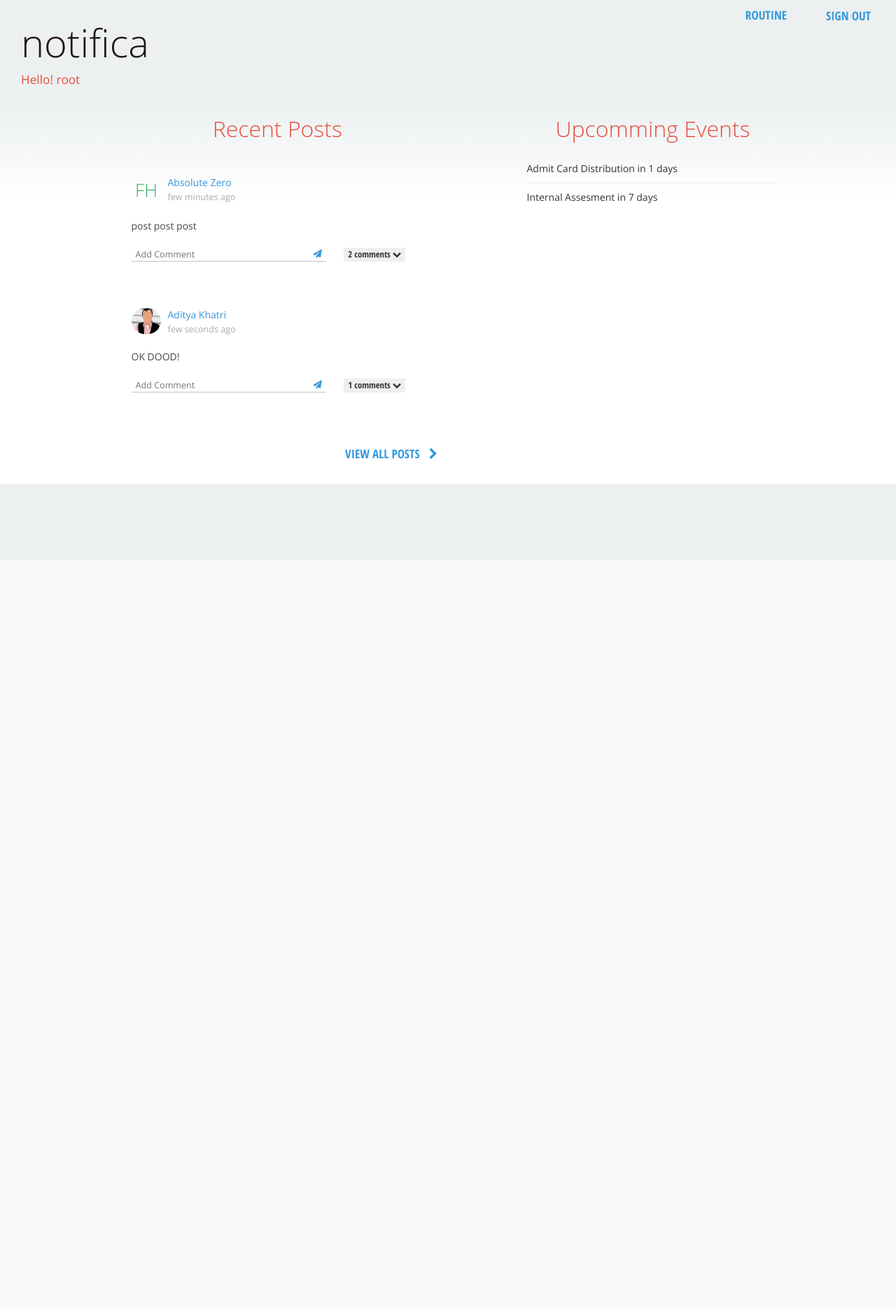
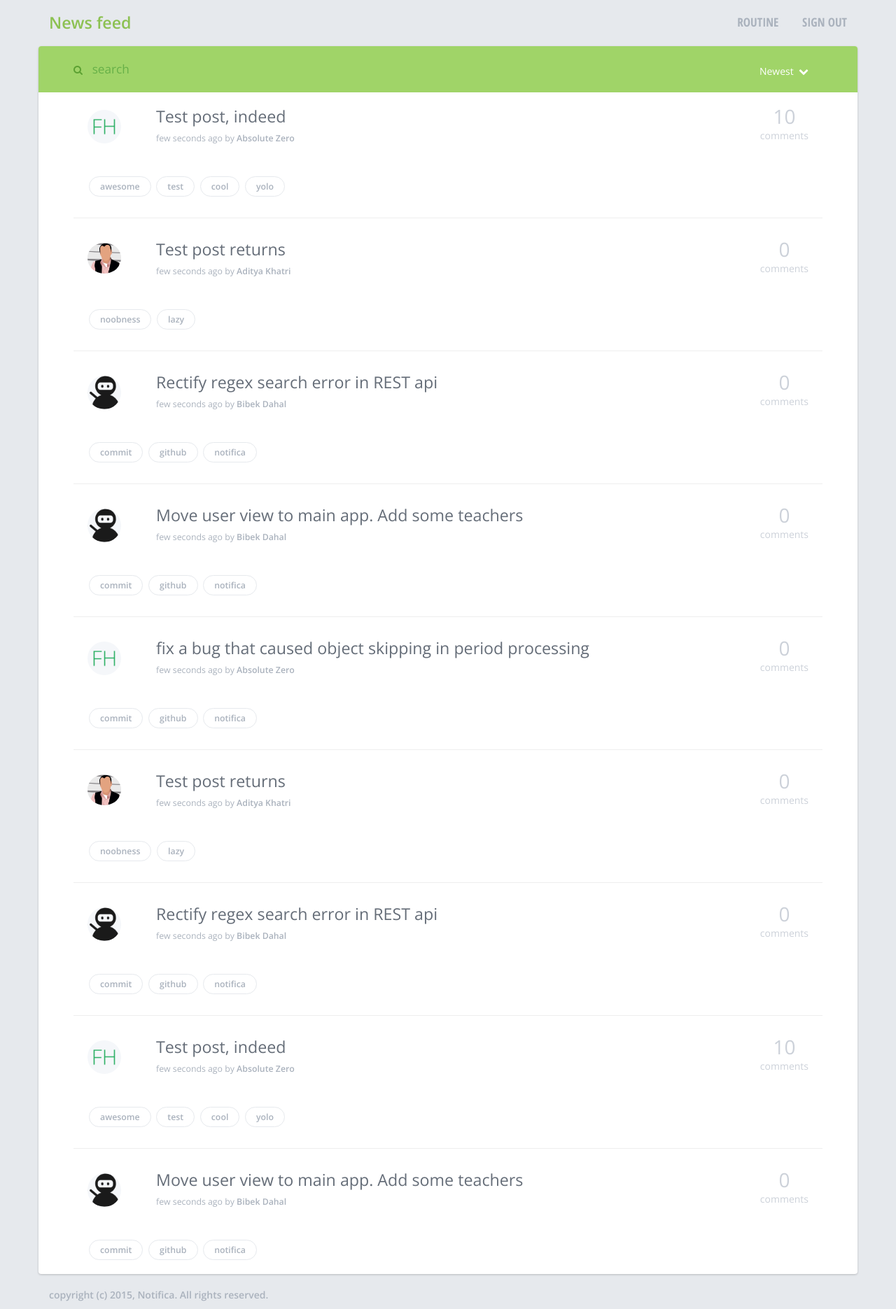
Before and after one commit to coders-circle/Notifica, a Django app: page /user/ in a window 1280 px wide. Shown: the whole page at 70% size. Before the commit the page ends 656 px from the top, so only its background shows below. Run offline with Django 3.2, Linux system fonts and the light colour scheme; a user stored in the database is signed in; some libraries are stand-ins or nearby versions.

Commit message:
improve design

```diff
--- a/web/main/templates/main/user.html
+++ b/web/main/templates/main/user.html
@@ -16,43 +16,47 @@ Notifica: News feed
 {% endblock %}
 
 {% block body %}
-<div class="block" id="title-block">
-    <form method="post">
-        {% csrf_token %}
-        <input type="submit" value="Sign out">
-    </form>
-    <a href="{% url 'routine:routine' %}">Routine</a>
-    <h1>Notifica</h1>
-    <p>
-        Hello! {% if user.first_name %}{{ user.first_name }}{% else %}{{ user.username }}{% endif %}
-    </p>
+<div class="block" id="top-block">
+    <div class="container">
+        <div class="menu">
+            <!-- <form method="post">
+                {% csrf_token %}
+                <input type="submit" value="Sign out">
+            </form> -->
+            <a href="{% url 'routine:routine' %}">Routine</a>
+            <a href="#">Sign out</a>
+        </div>
+        <h2 class="title">News feed</h2>
+    </div>
 </div>
 <div class="block" id="news-block">
     <div class="container">
-        <div class="row">
-            <div class="col-sm-5 col-sm-offset-1">
-                <h2>Recent Posts</h2>
-                {% for userpost in userposts %}
-                    {% include 'main/userpost.html' %}
-                {% endfor %}
-                <a id="view-all-link" href="#">View all Posts &nbsp;&nbsp;<i class="fa fa-chevron-right"></i></a>
-            </div>
-            <div class="col-sm-4 col-sm-offset-1">
-                <h2>Upcomming Events</h2>
-                <div class="card card-event">
-                    <span class="title">Admit Card Distribution</span> in <span class="eta-low">1 days</span>
-                </div>
-                <hr>
-                <div class="card card-event">
-                    <span class="title">Internal Assesment</span> in <span class="eta-high">7 days</span>
+        <div class="controls-news">
+            <div class="fa fa-search"></div>
+            <input type="text" placeholder="search">
+            <div class="filters">
+                <div class="dropdown">
+                    <button class="dropdown-toggle" type="button" data-toggle="dropdown">
+                        Newest &nbsp;<span class="fa fa-chevron-down"></span>
+                    </button>
+                    <ul class="dropdown-menu">
+                        <li class="selected"><a href="#">Newest</a></li>
+                        <li><a href="#">Comments</a></li>
+                    </ul>
                 </div>
             </div>
         </div>
-        <br>
+        {% for userpost in userposts %}
+            {% include 'main/userpost.html' %}
+            {% if forloop.counter != userposts|length %}
+            <hr>
+            {% endif %}
+        {% endfor %}
     </div>
 </div>
-
-
-
-
+<div class="block" id="footer-block">
+    <div class="container">
+        copyright (c) 2015, Notifica. All rights reserved.
+    </div>
+</div>
 {% endblock %}
--- a/web/main/templates/main/userpost.html
+++ b/web/main/templates/main/userpost.html
@@ -1,28 +1,19 @@
 {% load staticfiles %}
 <div class="userpost">
-    <div class="userinfo userinfo-op row">
+    <div class="num-comments">
+        <div class="num">
+            {{ userpost.numComments }}
+        </div>
+        comments
+    </div>
+    <div class="header">
         <img class="user-avatar" src="{% static 'img/' %}{{ userpost.userAvatar }}">
-        <a class="user-name" href="{{ userpost.userProfileLink }}">{{ userpost.userName }}</a>
-        <br>
-        <span class="time">{{ userpost.time }}</span>
+        <a href="#" class="title">{{ userpost.title }}</a>
+        <div class="info">{{ userpost.time }} by <a href="#" class="user-name">{{ userpost.userName }}</a></div>
     </div>
-    <div class="content row">
-        <p>
-            {{ userpost.content }}
-        </p>
-    </div>
-    <div class="controls row">
-        <div class="col-md-8 control-add-comment">
-            <button class="btn-send"><i class="fa fa-paper-plane"></i></button>
-            <input type="text" placeholder="Add Comment">
-        </div>
-        <div class="col-md-4 control-toggle-comments">
-            <button class="btn-toggle-comments">{{ userpost.comments|length }} comments <i class="fa fa-chevron-down"></i></button>
-        </div>
-    </div>
-    <div class="comments row" data-hidden="true">
-        {% for comment in userpost.comments %}
-        {% include 'main/comment.html' %}
+    <div class="tags">
+        {% for tag in userpost.tags %}
+        <span class="tag">{{ tag }}</span>
         {% endfor %}
     </div>
 </div>
--- a/web/main/views.py
+++ b/web/main/views.py
@@ -59,56 +59,75 @@ class RegisterView(View):
 
 # TODO: Replace user info with User class
 
-class Comment(object):
-    userName = None
-    userProfileLink = "#"
-    userAvatar = "ninja.png"
-    content = None;
-    time = "few seconds ago"
 
 class UserPost(object):
     userName = None
     userProfileLink = "#"
     userAvatar = "ninja.png"
+    title = None
     content = None
     time = "few seconds ago";
+    numComments = 0
     def __init__(self):
-        self.comments = []
+        self.tags = []
 
 
 class UserView(View):
     def get(self, request):
         if isValidUser(request.user):
-            testComment1 = Comment()
-            testComment1.userName = "fhx"
-            testComment1.content = "hello world"
-
-            testComment2 = Comment()
-            testComment2.userName = "Aditya Khatri"
-            testComment2.content = "OK DOOD!"
-
-            testComment3 = Comment()
-            testComment3.userName = "Bibek Dahal"
-            testComment3.content = "Test Comment"
-
             testPost1 = UserPost()
-            testPost1.userName = "Absolute Zero";
-            testPost1.content = "post post post";
-            testPost1.time = "few minutes ago";
+            testPost1.userName = "Absolute Zero"
+            testPost1.title = "Test post, indeed"
             testPost1.userAvatar = "fh.png"
+            testPost1.tags.append("awesome")
+            testPost1.tags.append("test")
+            testPost1.tags.append("cool")
+            testPost1.tags.append("yolo")
+            testPost1.numComments = 10
 
             testPost2 = UserPost()
             testPost2.userName = "Aditya Khatri"
-            testPost2.content = "OK DOOD!"
+            testPost2.title = "Test post returns"
             testPost2.userAvatar = "ks.png"
+            testPost2.tags.append("noobness")
+            testPost2.tags.append("lazy")
 
-            testPost1.comments.append(testComment1)
-            testPost1.comments.append(testComment2)
-            testPost2.comments.append(testComment3)
+            testPost3 = UserPost()
+            testPost3.userName = "Bibek Dahal"
+            testPost3.title = "Rectify regex search error in REST api"
+            testPost3.userAvatar = "ninja.png"
+            testPost3.tags.append("commit")
+            testPost3.tags.append("github")
+            testPost3.tags.append("notifica")
+
+            testPost4 = UserPost()
+            testPost4.userName = "Bibek Dahal"
+            testPost4.title = "Move user view to main app. Add some teachers"
+            testPost4.userAvatar = "ninja.png"
+            testPost4.tags.append("commit")
+            testPost4.tags.append("github")
+            testPost4.tags.append("notifica")
+
+            testPost5 = UserPost()
+            testPost5.userName = "Absolute Zero"
+            testPost5.title = "fix a bug that caused object skipping in period processing"
+            testPost5.userAvatar = "fh.png"
+            testPost5.tags.append("commit")
+            testPost5.tags.append("github")
+            testPost5.tags.append("notifica")
+
+
 
             userPosts = []
             userPosts.append(testPost1)
             userPosts.append(testPost2)
+            userPosts.append(testPost3)
+            userPosts.append(testPost4)
+            userPosts.append(testPost5)
+            userPosts.append(testPost2)
+            userPosts.append(testPost3)
+            userPosts.append(testPost1)
+            userPosts.append(testPost4)
 
             context = {'userposts':userPosts}
             return render(request, "main/user.html", context)
--- a/web/static/css/user.css
+++ b/web/static/css/user.css
@@ -1,115 +1,151 @@
-#title-block input[type="submit"]{
-    margin-left: 50px;
+body{
+    background-color: #e6e9ed;
 }
-#title-block input[type="submit"],
-#view-all-link{
+
+#top-block{
+    font-family: "Open Sans";
+    padding: 20px;
+}
+#top-block .title{
+    font-size: 1.66em;
+    font-weight: bold;
+    margin: 0px;
+    color: #8cc152;
+}
+#top-block .menu{
+    float: right;
+}
+#top-block .menu *{
     font-family: "Open Sans Condensed", "Ubuntu Condensed";
     text-transform:uppercase;
     font-size: 1.23em;
-    float:right;
+    font-weight: 600;
     background-color: transparent;
-    color: #3498db;
+    color: #aab2bd;
     border: none;
     outline: none;
+    margin-left: 30px;
+    transition: 0.2s;
 }
-#view-all-link{
-    margin-top: 30px;
+#top-block .menu *:hover{
+    color: #da4453;
 }
-#title-block input[type="submit"]:hover,
-#view-all-link:hover{
-    color:#2980b9;
-}
+
 #news-block{
     font-family: "Open Sans";
-    background: linear-gradient(#ecf0f1 0%, #fff 140px, #fff 100%);
     padding-top: 0px;
 }
-#news-block h2{
-    font-family: "Open Sans Light";
-    font-size: 32px;
-    text-align: center;
-    color: #e74c3c;
-    margin-bottom: 30px;
+#news-block .container{
+    color: #656d78;
+    background-color: #fff;
+    box-shadow: 0px 1px 3px rgba(0, 0, 0, 0.2);
+    border: none;
+    border-radius:4px;
+    padding: 0px 50px;
 }
-hr{
-    margin-top: 10px;
-    margin-bottom: 10px;
+.controls-news{
+    margin: 0px -50px;
+    background-color: #a0d468;
+    color: #5ca132;
+    padding:20px 50px;
+    border-top-left-radius: 4px;
+    border-top-right-radius: 4px;
+
+}
+.controls-news *{
+    border:none;
+    outline:none;
+}
+::-webkit-input-placeholder{
+    color: #66b048;
+}
+.controls-news input[type="text"]{
+    background-color: transparent;
+    font-size: 1.23em;
+    margin-left: -20px;
+    padding-left: 30px;
+    width: 300px;
+}
+.controls-news .filters{
+    float: right;
+}
+.controls-news .filters button{
+    padding: 6px 20px;
+    border-radius: 22px;
+    background-color: transparent;
+    color: #fff;
+    transition: 0.2s;
+}
+.controls-news .filters button:hover,
+.controls-news .filters button:focus{
+    background-color: #fff;
+    color: #8cc152;
+}
+li.selected > a{
+    color: #8cc152;
 }
 
+
 .userpost{
-    padding: 20px;
-    margin: 6px 0px;
-
+    padding:10px 20px;
+    margin: 10px 0px;
+    line-height: 2em;
 }
-.userpost > .row{
-    margin-left: 0px;
-    margin-right: 0px;
+.userpost .header{
+    margin-bottom: 40px;
 }
-.control-toggle-comments{
+.userpost .tags{
+}
+.userpost .tag{
+    padding:5px 15px;
+    color:#aab2bd;
+    border: 1px solid #e6e9ed;
+    border-radius: 20px;
+    margin: 0px 2px;
+    font-size: 0.88em;
+    font-weight: 600;
+}
+.userpost .num-comments{
     text-align: center;
+    float:right;
+    color: #ccd1d9;
 }
-.btn-toggle-comments{
-    font-size: 0.9em;
-    font-family: "Open Sans Condensed", "Ubuntu Condensed";
-    border: none;
-    outline: none;
+.userpost .num-comments .num{
+    font-size: 2em;
 }
-.btn-send,
-.userpost input[type='text']{
-    background-color: transparent;
-    border: none;
-    outline: none;
-    font-size: 0.9em;
+.userpost .user-avatar{
+    float: left;
+    width: 48px;
+    margin-right: 50px;
+    margin-top: 5px;
+    border-radius: 50%;
+    background-color: #f5f7fa;
 }
-.btn-send{
-    color: #3498db;
-    position: absolute;
-    right: 0px;
-}
-.btn-send:hover{
-    color: #2980b9;
-}
-.control-add-comment{
-    padding: 0px;
-}
-.userpost input[type='text']{
-    margin: 0px;
-    margin-bottom: 20px;
-    padding: 0px 26px 0px 6px;
-    width: 100%;
-    border-bottom: 1px solid #c2c2c2;
+.userpost .title{
+    font-size: 1.66em;
+    font-weight: 300;
+    color: #656d78;
     transition: 0.2s;
 }
-.userpost input[type='text']:focus{
-    border-bottom: 1px solid #727272;
+.userpost .title:hover{
+    color: #da4453;
 }
-
-.userinfo .time{
-    color: #aaa;
-    font-size: 0.9em;
+.userpost .info{
+    font-size: 0.88em;
+    color: #aab2bd;
 }
-.userinfo-op{
-    margin-bottom: 10px;
+.userpost .info .user-name{
+    font-weight: bold;
+    color: #aab2bd;
+    transition: 0.2s;
 }
-.userpost .content{
-    color: #484848;
+.userpost .info .user-name:hover{
+    color: #da4453;
 }
-.userpost > .content{
-    padding: 10px 0px;
-}
-.userinfo .user-avatar{
-    float: left;
-    width: 42px;
-    margin-right: 10px;
-    border-radius: 50%;
-}
-.comments{
-    display: none;
-    padding:10px;
-    margin-top: 10px;
-}
-.comment{
-    padding:3px 0px;
+#footer-block{
+    font-family: "Open Sans";
+    font-weight: bold;
+    color: #aab2bd;
 }
 .hidden{
     display: none;
```
Also changed, not shown: web/db.sqlite3.
